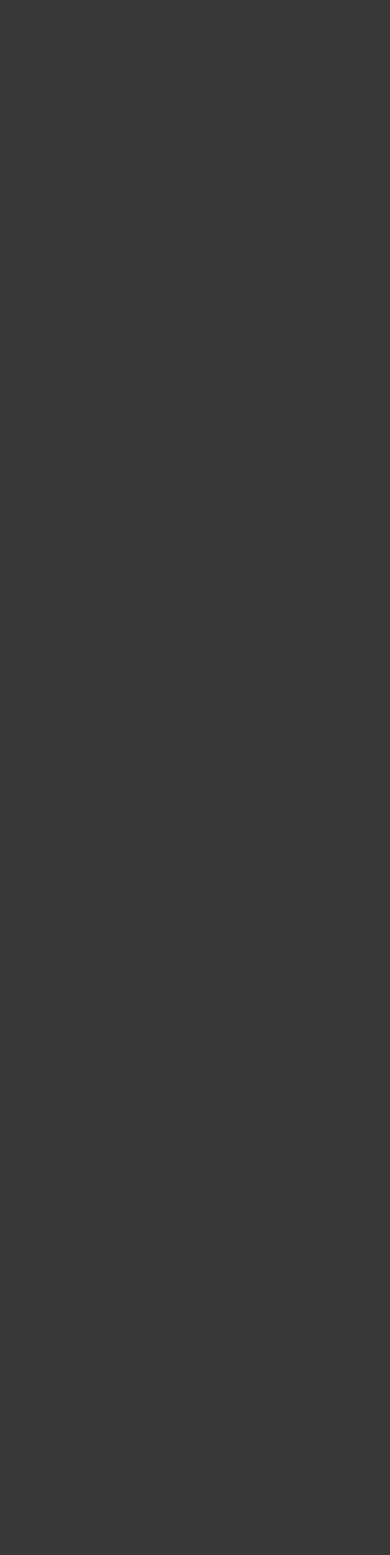
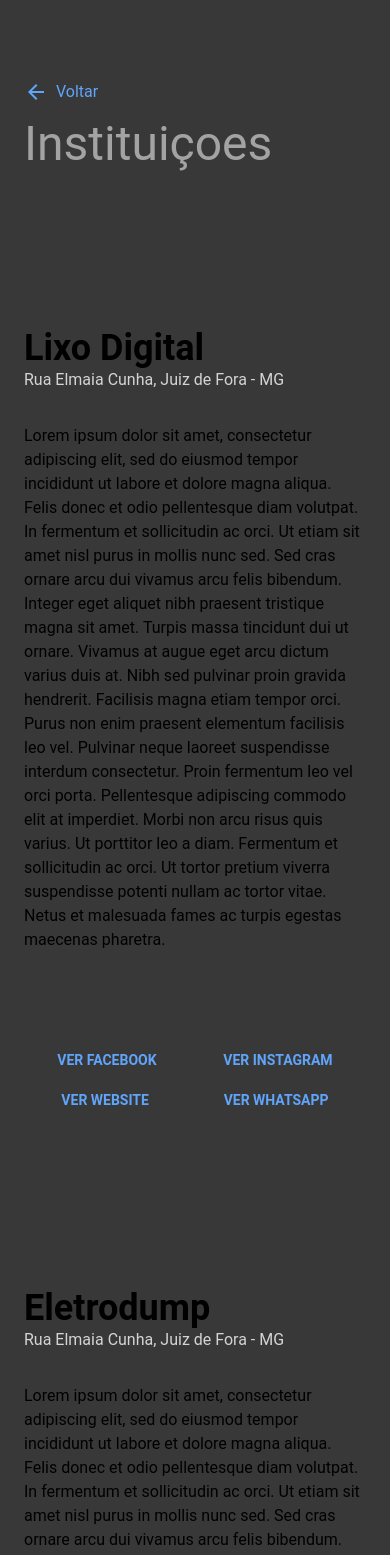
Before and after one commit to abreuthrj/appmasters-doar-computadores, a Next.js app: page /instituicoes in a window 390 px wide. Shown: the top 1555 px of the page. Before the commit the page ends 844 px from the top, so only its background shows below. Built offline with nearby package versions, Linux system fonts and the light colour scheme; no server answers.

Commit message:
new: institutions page done, institutions coming as static props for future implementations, institutions with responsive layout

```diff
--- /dev/null
+++ b/src/components/Institution/index.tsx
@@ -0,0 +1,35 @@
+import { InstitutionType } from "../../pages/instituicoes";
+
+export default function Institution({
+  name,
+  description,
+  address,
+  medias,
+}: InstitutionType) {
+  return (
+    <div className="mt-40">
+      <div className="flex flex-wrap items-end justify-start mb-8 xl:justify-between">
+        <h1 className="text-4xl font-bold">{name}</h1>
+        <span className="text-neutral-300">{address}</span>
+      </div>
+
+      <p className="mb-24">{description}</p>
+
+      <ul className="flex flex-wrap items-center justify-around">
+        {medias
+          ?.sort((a, b) => (a.type > b.type ? 1 : -1))
+          .map((media, i) => (
+            <li key={`media-${i}`} className="mb-4 xl:mb-0">
+              <a
+                href={media.url}
+                target="_blank"
+                className="text-blue-400 p-2 font-bold text-sm"
+              >
+                VER {media.type.toUpperCase()}
+              </a>
+            </li>
+          ))}
+      </ul>
+    </div>
+  );
+}
--- a/src/components/index.js
+++ b/src/components/index.js
@@ -1,2 +1,3 @@
 export { default as Form } from "./Form";
 export { default as Snackbar } from "./Snackbar";
+export { default as Institution } from "./Institution";
--- a/src/pages/index.tsx
+++ b/src/pages/index.tsx
@@ -31,7 +31,7 @@ export default function Home() {
 
   return (
     <React.Fragment>
-      <div className="flex lg:flex-nowrap flex-wrap h-full lg:px-12 px-2 gap-32 items-stretch py-20 lg:py-0 2xl:px-40">
+      <div className="flex flex-wrap h-full gap-32 items-stretch py-20 px-2 lg:px-12 lg:py-0 lg:flex-nowrap 2xl:px-40">
         <Head>
           <title>Doação de Computadores</title>
           <meta name="description" content="Doação de computadores usados" />
--- a/src/pages/instituicoes.tsx
+++ b/src/pages/instituicoes.tsx
@@ -1,3 +1,147 @@
-export default function Instituicoes() {
-  return <></>;
+import Head from "next/head";
+import Link from "next/link";
+import { Institution } from "../components";
+import { MdArrowBack } from "react-icons/md";
+
+export type InstitutionMediaType = {
+  type: "website" | "facebook" | "instagram" | "whatsapp";
+  url: string;
+};
+
+export type InstitutionType = {
+  name?: string;
+  description?: string;
+  address?: string;
+  medias?: InstitutionMediaType[];
+};
+
+export type InstituicoesProps = {
+  institutions: InstitutionType[];
+};
+
+export default function Instituicoes({ institutions }: InstituicoesProps) {
+  return (
+    <div className="px-6 lg:px-12 2xl:px-80 py-20">
+      <Head>
+        <title>Instituições</title>
+        <meta
+          name="description"
+          content="Instituições que receberão os computadores doados"
+        />
+      </Head>
+
+      <header className="flex justify-between mb-40 flex-wrap">
+        <Link href={"/"}>
+          <div className="flex items-center gap-2 text-blue-400 mb-4 cursor-pointer">
+            <MdArrowBack size={24} />
+            <span className="rounded-md">Voltar</span>
+          </div>
+        </Link>
+
+        <h1 className="text-5xl text-neutral-400  w-full">Instituiçoes</h1>
+      </header>
+
+      <main>
+        {institutions.map((institution, i) => (
+          <Institution
+            key={`institution-${i}`}
+            name={institution.name}
+            description={institution.description}
+            address={institution.address}
+            medias={institution.medias}
+          />
+        ))}
+      </main>
+    </div>
+  );
 }
+
+export async function getStaticProps() {
+  const institutions: InstitutionType[] = [
+    {
+      name: "Lixo Digital",
+      description:
+        "Lorem ipsum dolor sit amet, consectetur adipiscing elit, sed do eiusmod tempor incididunt ut labore et dolore magna aliqua. Felis donec et odio pellentesque diam volutpat. In fermentum et sollicitudin ac orci. Ut etiam sit amet nisl purus in mollis nunc sed. Sed cras ornare arcu dui vivamus arcu felis bibendum. Integer eget aliquet nibh praesent tristique magna sit amet. Turpis massa tincidunt dui ut ornare. Vivamus at augue eget arcu dictum varius duis at. Nibh sed pulvinar proin gravida hendrerit. Facilisis magna etiam tempor orci. Purus non enim praesent elementum facilisis leo vel. Pulvinar neque laoreet suspendisse interdum consectetur. Proin fermentum leo vel orci porta. Pellentesque adipiscing commodo elit at imperdiet. Morbi non arcu risus quis varius. Ut porttitor leo a diam. Fermentum et sollicitudin ac orci. Ut tortor pretium viverra suspendisse potenti nullam ac tortor vitae. Netus et malesuada fames ac turpis egestas maecenas pharetra.",
+      address: "Rua Elmaia Cunha, Juiz de Fora - MG",
+      medias: [
+        {
+          type: "facebook",
+          url: "https://appmasters.io",
+        },
+        {
+          type: "instagram",
+          url: "https://appmasters.io",
+        },
+        {
+          type: "website",
+          url: "https://appmasters.io",
+        },
+        {
+          type: "whatsapp",
+          url: "https://appmasters.io",
+        },
+      ],
+    },
+    {
+      name: "Eletrodump",
+      description:
+        "Lorem ipsum dolor sit amet, consectetur adipiscing elit, sed do eiusmod tempor incididunt ut labore et dolore magna aliqua. Felis donec et odio pellentesque diam volutpat. In fermentum et sollicitudin ac orci. Ut etiam sit amet nisl purus in mollis nunc sed. Sed cras ornare arcu dui vivamus arcu felis bibendum. Integer eget aliquet nibh praesent tristique magna sit amet. Turpis massa tincidunt dui ut ornare. Vivamus at augue eget arcu dictum varius duis at. Nibh sed pulvinar proin gravida hendrerit. Facilisis magna etiam tempor orci. Purus non enim praesent elementum facilisis leo vel. Pulvinar neque laoreet suspendisse interdum consectetur. Proin fermentum leo vel orci porta. Pellentesque adipiscing commodo elit at imperdiet. Morbi non arcu risus quis varius. Ut porttitor leo a diam. Fermentum et sollicitudin ac orci. Ut tortor pretium viverra suspendisse potenti nullam ac tortor vitae. Netus et malesuada fames ac turpis egestas maecenas pharetra.",
+      address: "Rua Elmaia Cunha, Juiz de Fora - MG",
+      medias: [
+        {
+          type: "instagram",
+          url: "https://appmasters.io",
+        },
+        {
+          type: "facebook",
+          url: "https://appmasters.io",
+        },
+        {
+          type: "website",
+          url: "https://appmasters.io",
+        },
+      ],
+    },
+    {
+      name: "Reborn",
+      description:
+        "Lorem ipsum dolor sit amet, consectetur adipiscing elit, sed do eiusmod tempor incididunt ut labore et dolore magna aliqua. Felis donec et odio pellentesque diam volutpat. In fermentum et sollicitudin ac orci. Ut etiam sit amet nisl purus in mollis nunc sed. Sed cras ornare arcu dui vivamus arcu felis bibendum. Integer eget aliquet nibh praesent tristique magna sit amet. Turpis massa tincidunt dui ut ornare. Vivamus at augue eget arcu dictum varius duis at. Nibh sed pulvinar proin gravida hendrerit. Facilisis magna etiam tempor orci. Purus non enim praesent elementum facilisis leo vel. Pulvinar neque laoreet suspendisse interdum consectetur. Proin fermentum leo vel orci porta. Pellentesque adipiscing commodo elit at imperdiet. Morbi non arcu risus quis varius. Ut porttitor leo a diam. Fermentum et sollicitudin ac orci. Ut tortor pretium viverra suspendisse potenti nullam ac tortor vitae. Netus et malesuada fames ac turpis egestas maecenas pharetra.",
+      address: "Rua Elmaia Cunha, Juiz de Fora - MG",
+      medias: [
+        {
+          type: "website",
+          url: "https://appmasters.io",
+        },
+        {
+          type: "whatsapp",
+          url: "https://appmasters.io",
+        },
+      ],
+    },
+    {
+      name: "PCHouse",
+      description:
+        "Lorem ipsum dolor sit amet, consectetur adipiscing elit, sed do eiusmod tempor incididunt ut labore et dolore magna aliqua. Felis donec et odio pellentesque diam volutpat. In fermentum et sollicitudin ac orci. Ut etiam sit amet nisl purus in mollis nunc sed. Sed cras ornare arcu dui vivamus arcu felis bibendum. Integer eget aliquet nibh praesent tristique magna sit amet. Turpis massa tincidunt dui ut ornare. Vivamus at augue eget arcu dictum varius duis at. Nibh sed pulvinar proin gravida hendrerit. Facilisis magna etiam tempor orci. Purus non enim praesent elementum facilisis leo vel. Pulvinar neque laoreet suspendisse interdum consectetur. Proin fermentum leo vel orci porta. Pellentesque adipiscing commodo elit at imperdiet. Morbi non arcu risus quis varius. Ut porttitor leo a diam. Fermentum et sollicitudin ac orci. Ut tortor pretium viverra suspendisse potenti nullam ac tortor vitae. Netus et malesuada fames ac turpis egestas maecenas pharetra.",
+      address: "Rua Elmaia Cunha, Juiz de Fora - MG",
+      medias: [
+        {
+          type: "website",
+          url: "https://appmasters.io",
+        },
+      ],
+    },
+    {
+      name: "Reciclei",
+      description:
+        "Lorem ipsum dolor sit amet, consectetur adipiscing elit, sed do eiusmod tempor incididunt ut labore et dolore magna aliqua. Felis donec et odio pellentesque diam volutpat. In fermentum et sollicitudin ac orci. Ut etiam sit amet nisl purus in mollis nunc sed. Sed cras ornare arcu dui vivamus arcu felis bibendum. Integer eget aliquet nibh praesent tristique magna sit amet. Turpis massa tincidunt dui ut ornare. Vivamus at augue eget arcu dictum varius duis at. Nibh sed pulvinar proin gravida hendrerit. Facilisis magna etiam tempor orci. Purus non enim praesent elementum facilisis leo vel. Pulvinar neque laoreet suspendisse interdum consectetur. Proin fermentum leo vel orci porta. Pellentesque adipiscing commodo elit at imperdiet. Morbi non arcu risus quis varius. Ut porttitor leo a diam. Fermentum et sollicitudin ac orci. Ut tortor pretium viverra suspendisse potenti nullam ac tortor vitae. Netus et malesuada fames ac turpis egestas maecenas pharetra.",
+      address: "Rua Elmaia Cunha, Juiz de Fora - MG",
+      medias: [],
+    },
+  ];
+
+  return {
+    props: {
+      institutions,
+    },
+  };
+}
```
